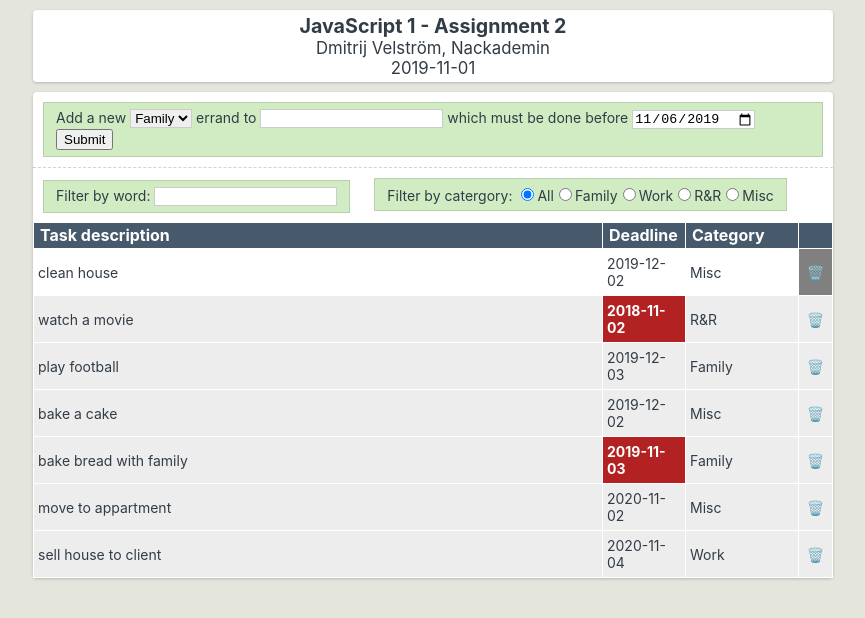
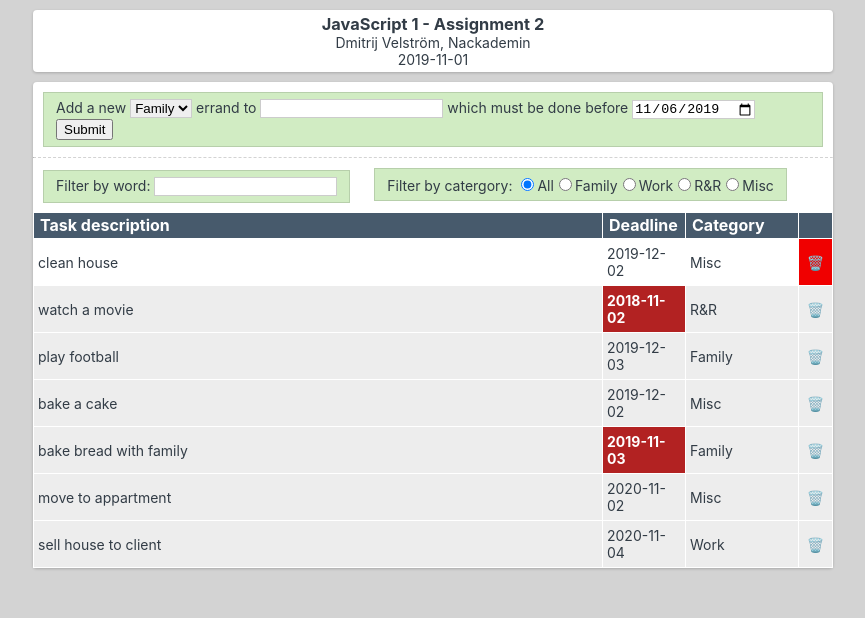
Before and after one commit to Dmitrijv/fend19-js1-todolist, a plain HTML site: page index.html in a window 1280 px wide. In both pictures the pointer is over the element 1022 px from the left and 272 px from the top of the page. Shown: the whole page, without its empty margins (207-1072 px from the left). Drawn offline with Linux system fonts and the light colour scheme.

Commit message:
misc style changes

```diff
--- a/style.css
+++ b/style.css
@@ -4,9 +4,9 @@ html {
     font-size: 14px;
     color: #323C46;
 
+    background-color: lightgray;
+    /*
     background-color: rgba(228, 229, 220, 1);
-    /*
-    background-color: lightgray;
     background-color: rgba(134, 134, 134, 1);
     */
     overflow-y: scroll;
@@ -26,7 +26,6 @@ html {
 .header {
     padding: 4px;
     text-align: center;
-    font-size: larger;
 }
 
 .header h3 {
@@ -150,7 +149,7 @@ table.todo td.deleteButtonCell {
 }
 
 .deleteButtonCell:hover {
-    background-color: gray;
+    background-color: #F00000;
 }
 
 table.todo .categoryCell {
```
